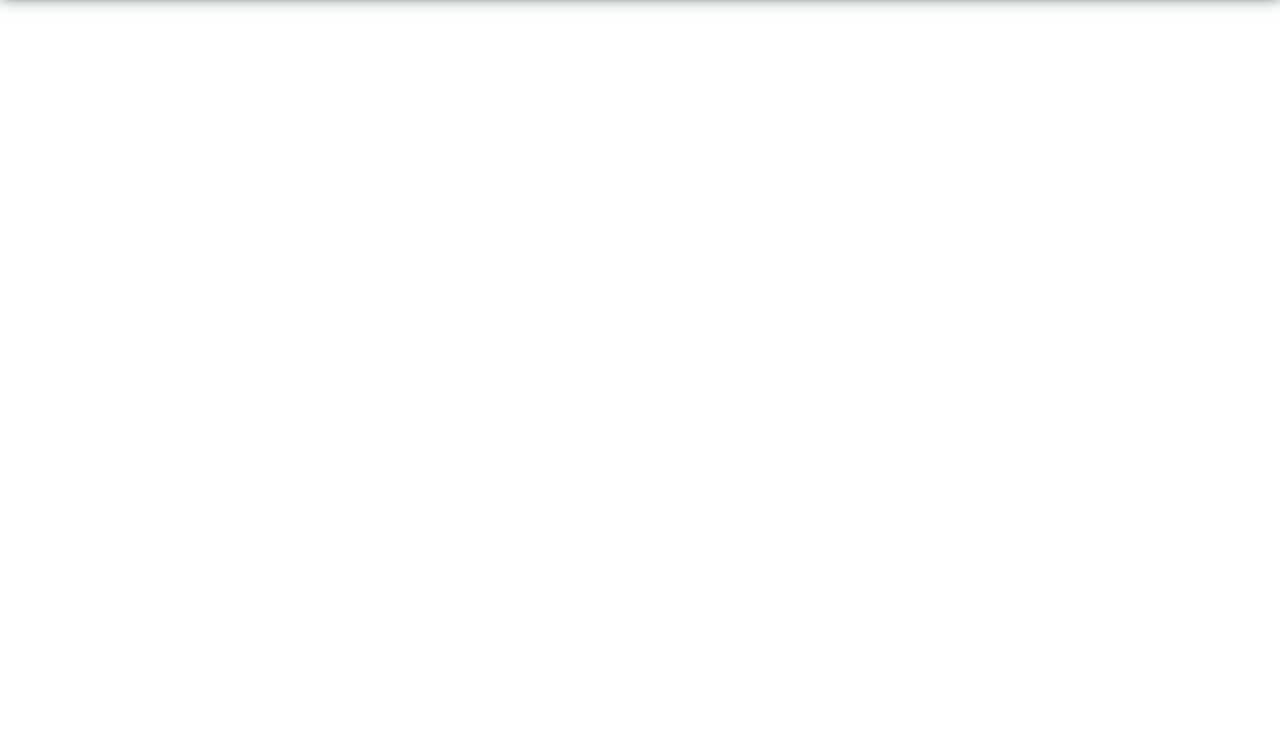
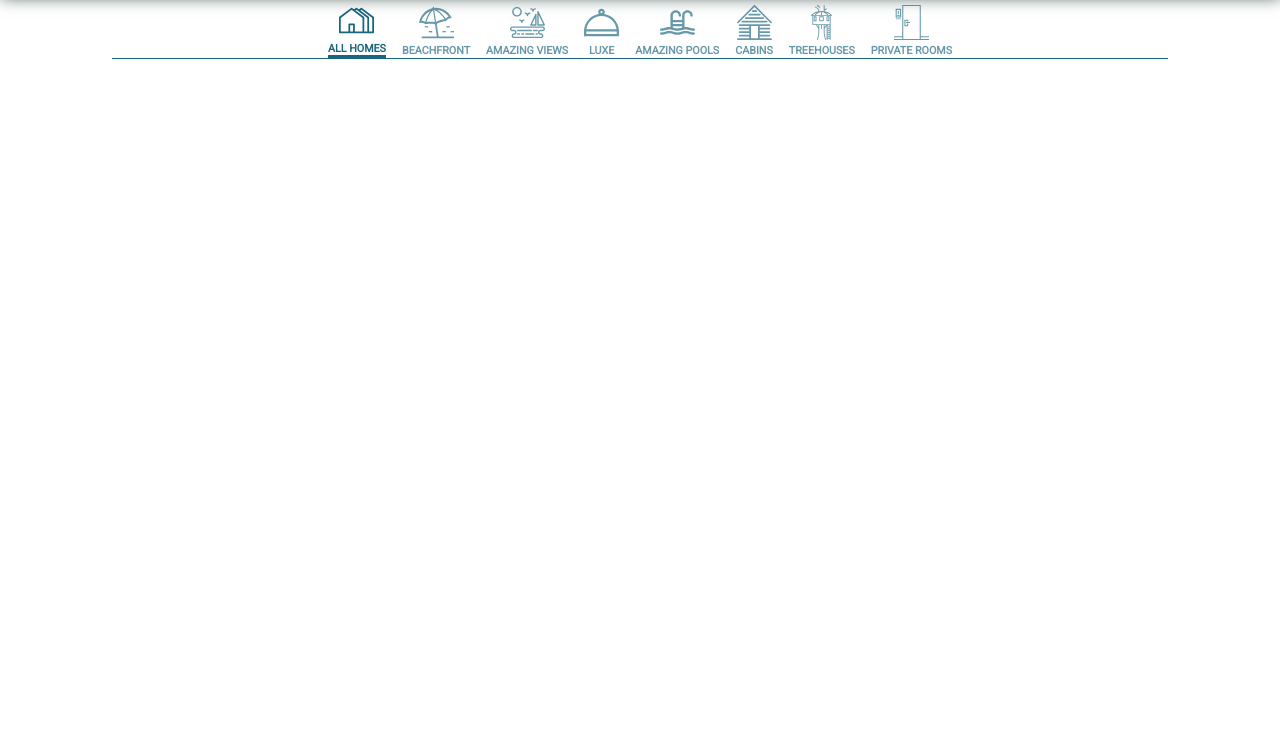
Before and after one commit to SergeiRavinski/SREiendom, a plain HTML site: page index.html in a window 1280 px wide. Shown: the part 69-800 px from the top of the page. Drawn offline with Linux system fonts and the light colour scheme.

Commit message:
Feature/header filtering (#16)
* Added filter buttons html

* Imported font and added css styles to body

* Imported filtering header

* Added css to filter section

```diff
--- a/_app/css/base.css
+++ b/_app/css/base.css
@@ -1,6 +1,19 @@
-body {}
+body {
+	font-family: var(--primary-font-family);
+	margin: 0 auto;
+	font-weight: 400;
+	font-style: normal;
+	-webkit-font-smooting: anititial;
+	animation: fade 0.3s ease-in-out;
+}
 
-main {}
+main {
+	margin: var(--gap-navigation) var(--gap-body-row) var(--gap-padding) var(--gap-body-row);
+	display: flex;
+	flex-direction: row;
+	justify-content: space-between;
+	gap: 5%;
+}
 
 @media screen and (min-width: 1920px) {
 
--- a/_app/css/fonts.css
+++ b/_app/css/fonts.css
@@ -0,0 +1,2 @@
+/* Roboto font - Regular 400 */
+@import url('https://fonts.googleapis.com/css2?family=Roboto&display=swap');
--- a/_app/css/main.css
+++ b/_app/css/main.css
@@ -4,3 +4,4 @@
 @import './base.css';
 
 @import '/_app/css/modules/header.css';
+@import '/_app/css/modules/filtering_header.css';
--- /dev/null
+++ b/_app/css/modules/filtering_header.css
@@ -0,0 +1,82 @@
+.filter-buttons {
+	padding: 0.5rem var(--gap-body-row) 0 var(--gap-body-row);
+	background: var(--primary-light);
+	color: var(--primary-dark);
+	font-weight: bold;
+	white-space: nowrap;
+	position: sticky;
+	top: 0;
+	min-width: 17rem;
+	z-index: 30;
+	/*box-shadow: 0.05rem 0.05rem 1rem var(--secondary-dark);*/
+}
+
+.filter-buttons__container {
+	display: flex;
+	align-items: center;
+	justify-content: center;
+	width: 100%;
+	border-bottom: 0.09rem solid var(--primary-dark);
+	gap: var(--gap-navigation-mobile);
+	overflow: scroll;
+	padding-bottom: 0.2rem;
+}
+
+.filter-buttons__allhomes,
+.filter-buttons__beachfront,
+.filter-buttons__amazing-views,
+.filter-buttons__luxe,
+.filter-buttons__amazing-pools,
+.filter-buttons__cabins,
+.filter-buttons__treehouses,
+.filter-buttons__private-room {
+	position: relative;
+	margin-bottom: -0.2rem;
+	opacity: 0.65;
+}
+
+.filter-buttons__allhomes:hover,
+.filter-buttons__beachfront:hover,
+.filter-buttons__amazing-views:hover,
+.filter-buttons__luxe:hover,
+.filter-buttons__amazing-pools:hover,
+.filter-buttons__cabins:hover,
+.filter-buttons__treehouses:hover,
+.filter-buttons__private-room:hover {
+	opacity: 1;
+}
+
+.filter-buttons--active {
+	border-bottom: 0.2rem solid var(--primary-dark);
+	opacity: 1;
+}
+
+.filter-buttons__container--animated {
+	box-shadow: 0 0.0005rem 1rem var(--secondary-dark);
+	transition: all 0.8s ease-in-out;
+}
+
+@media screen and (max-width: 900px) {
+
+	.filter-buttons {
+		padding: 0.5rem var(--gap-navigation) 0 var(--gap-navigation);
+	}
+
+	.filter-buttons__container {
+		border-bottom: 0.09rem solid var(--primary-dark);
+		gap: var(--gap-filter-buttons-mobile);
+		justify-content: left;
+	}
+}
+
+@media screen and (max-width: 600px) {
+
+	.filter-buttons {
+		padding: 0.2rem 0.5rem 0.7rem 0.5rem;
+		min-width: 17rem;
+	}
+
+	.filter-buttons__container button img {
+		width: 1.8rem;
+	}
+}
--- a/index.html
+++ b/index.html
@@ -34,6 +34,51 @@
 
 		</header>
 
+		<section class="filter-buttons">
+
+			<div class="filter-buttons__container">
+				<button class="filter-buttons__allhomes filter-buttons--active" data-category="all homes">
+					<img src="/_app/assets/icons/all_homes.svg" alt="All homes icon">
+					<h6>ALL HOMES</h6>
+				</button>
+
+				<button class="filter-buttons__beachfront" data-category="beachfront">
+					<img src="/_app/assets/icons/beach_front.svg" alt="Beach front icon">
+					<h6>BEACHFRONT</h6>
+				</button>
+
+				<button class="filter-buttons__amazing-views" data-category="amazing views">
+					<img src="/_app/assets/icons/amazing_views.svg" alt="Amazing views icon">
+					<h6>AMAZING VIEWS</h6>
+				</button>
+
+				<button class="filter-buttons__luxe" data-category="luxe">
+					<img src="/_app/assets/icons/luxe.svg" alt="Luxe icon">
+					<h6>LUXE</h6>
+				</button>
+
+				<button class="filter-buttons__amazing-pools" data-category="amazing pools">
+					<img src="/_app/assets/icons/amazing_pools.svg" alt="Amazing pools icon">
+					<h6>AMAZING POOLS</h6>
+				</button>
+
+				<button class="filter-buttons__cabins" data-category="cabins">
+					<img src="/_app/assets/icons/cabins.svg" alt="Cabins icon">
+					<h6>CABINS</h6>
+				</button>
+
+				<button class="filter-buttons__treehouses" data-category="treehouses">
+					<img src="/_app/assets/icons/treehouses.svg" alt="Treehouses icon">
+					<h6>TREEHOUSES</h6>
+				</button>
+
+				<button class="filter-buttons__private-room" data-category="private rooms">
+					<img src="/_app/assets/icons/private_room.svg" alt="Private room icon">
+					<h6>PRIVATE ROOMS</h6>
+				</button>
+			</div>
+
+		</section>
 
 
 		<main></main>
```
